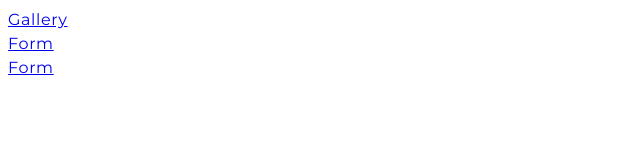
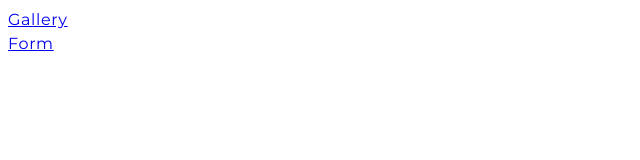
Before and after one commit to ljresetl/goit-js-hw-09, a plain HTML site: page index.html in a window 1280 px wide. Shown: the full height of the page, 0-640 px from the left. Drawn offline with Linux system fonts and the light colour scheme.

Commit message:
Deploying to gh-pages from @ ljresetl/goit-js-hw-09@ae90631350bb837f6339d9953b193d9498c453bc 🚀

```diff
--- a/index.html
+++ b/index.html
@@ -17,7 +17,6 @@
       <ul>
         <li><a href="./1-gallery.html">Gallery</a></li>
         <li><a href="./2-form.html">Form</a></li>
-        <li><a href="./2-form.html">Form</a></li>
       </ul>
     </section>
   </body>
```
